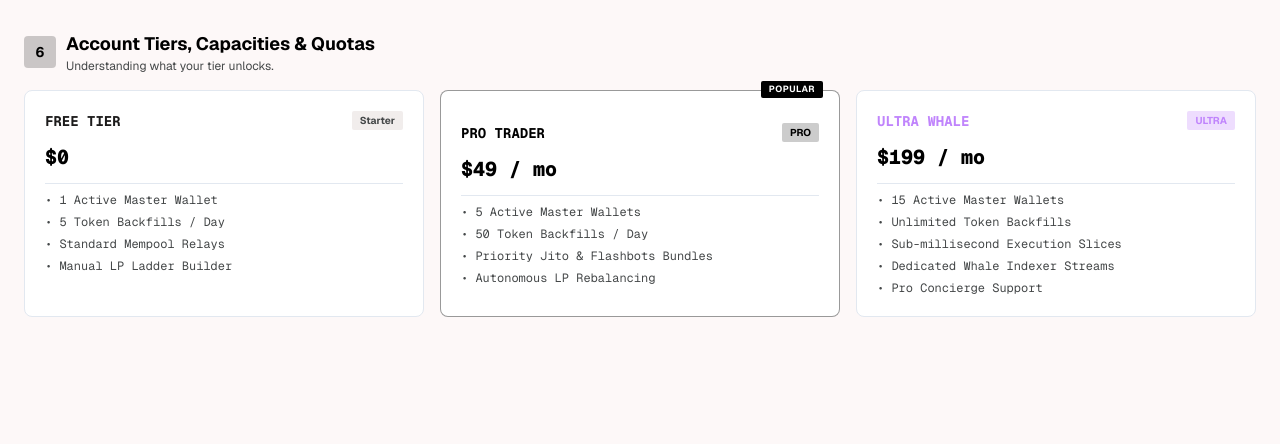
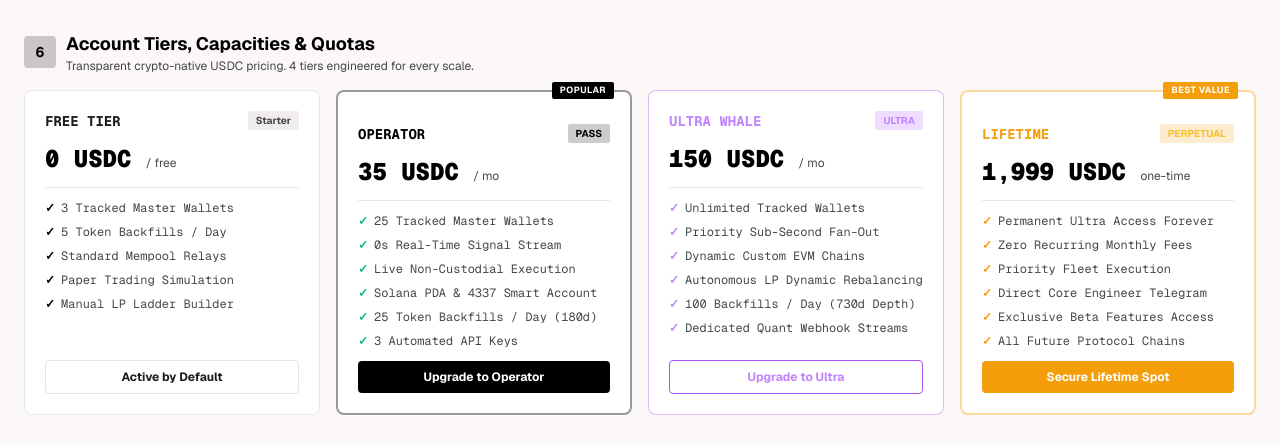
Before and after one commit to xamie01/SWAT, a Next.js app in the folder apps/web/: page /learn in a window 1280 px wide. Shown: the part 2511-2955 px from the top of the page. Before the commit the page ends 2860 px from the top, so only its background shows below. Built offline with nearby package versions, Linux system fonts and the light colour scheme; no server answers.

Commit message:
fix(web): align Learn billing tiers to 0, 35, 150, 1999 USDC and fix LP dashboard logo

```diff
--- a/apps/web/app/learn/page.tsx
+++ b/apps/web/app/learn/page.tsx
@@ -127,10 +127,10 @@ const TROUBLESHOOTING_GUIDES: FaqItem[] = [
       'Attempting to track or mirror a new master returns HTTP 403 / Quota Exceeded.',
     ],
     rootCause:
-      'Your account tier limits the number of concurrent active master wallets you can mirror (Free: 1 master, Pro: 5 masters, Ultra: 15 masters).',
+      'Your account tier limits the number of concurrent active master wallets you can mirror (Free: 3 masters, Operator: 25 masters, Ultra / Lifetime: Unlimited masters).',
     resolution: [
       'Go to "Dashboard" (/dashboard) and remove/unsubscribe from an underperforming master wallet to free up a subscription slot.',
-      'Or upgrade to Pro or Ultra tier on the "Billing" page (/billing) for expanded master tracking slots and priority mempool bundles.',
+      'Or upgrade to Operator (35 USDC/mo), Ultra (150 USDC/mo), or Lifetime (1,999 USDC) on the "Billing" page (/billing) for expanded master tracking slots and sub-second mempool priority.',
     ],
     actionLink: { href: '/billing', label: 'Upgrade Tier Limits' },
   },
@@ -205,7 +205,7 @@ const TROUBLESHOOTING_GUIDES: FaqItem[] = [
     rootCause:
       'You navigated to an internal operator route (/workspace, /wallets, /signals) designed exclusively for backend cluster operators.',
     resolution: [
-      'All retail, Pro, and Ultra features live under /dashboard, /positions, /lp/discover, /lp/copy, /lp/builder, /lp/positions, /vault, /settings, and /billing.',
+      'All retail, Operator, Ultra, and Lifetime features live under /dashboard, /positions, /lp/discover, /lp/copy, /lp/builder, /lp/positions, /vault, /settings, and /billing.',
       'You do NOT need the operator console: full automated trading, LP ladders, and wallet mirroring operate non-custodially from your Dashboard.',
       'If you need operator access for cluster diagnostics, log in with an administrator role account.',
     ],
@@ -639,62 +639,131 @@ export default function LearnPage() {
                   Account Tiers, Capacities & Quotas
                 </h2>
                 <p className="text-xs text-on-surface-variant">
-                  Understanding what your tier unlocks.
+                  Transparent crypto-native USDC pricing. 4 tiers engineered for every scale.
                 </p>
               </div>
             </div>
 
-            <div className="grid grid-cols-1 md:grid-cols-3 gap-4">
-              <div className="bg-surface-container-lowest border border-border-subtle rounded-xl p-5 space-y-3">
+            <div className="grid grid-cols-1 sm:grid-cols-2 lg:grid-cols-4 gap-4">
+              {/* Free Tier - 0 USDC */}
+              <div className="bg-surface-container-lowest border border-border-subtle rounded-xl p-5 space-y-3 flex flex-col justify-between">
+                <div className="space-y-3">
                   <div className="flex items-center justify-between">
                     <h3 className="text-sm font-bold text-on-surface uppercase font-mono">Free Tier</h3>
                     <span className="px-2 py-0.5 rounded text-[10px] font-bold bg-surface-container text-on-surface-variant">
                       Starter
                     </span>
                   </div>
-                <div className="text-xl font-extrabold text-primary font-mono">$0</div>
-                <ul className="text-xs text-on-surface-variant space-y-1.5 font-mono pt-2 border-t border-border-subtle">
-                  <li>• 1 Active Master Wallet</li>
-                  <li>• 5 Token Backfills / Day</li>
-                  <li>• Standard Mempool Relays</li>
-                  <li>• Manual LP Ladder Builder</li>
+                  <div className="text-2xl font-black text-primary font-mono">
+                    0 USDC <span className="text-xs font-normal text-on-surface-variant font-sans">/ free</span>
+                  </div>
+                  <ul className="text-xs text-on-surface-variant space-y-2 font-mono pt-3 border-t border-border-subtle">
+                    <li className="flex items-start gap-1.5"><span className="text-primary font-bold">✓</span> 3 Tracked Master Wallets</li>
+                    <li className="flex items-start gap-1.5"><span className="text-primary font-bold">✓</span> 5 Token Backfills / Day</li>
+                    <li className="flex items-start gap-1.5"><span className="text-primary font-bold">✓</span> Standard Mempool Relays</li>
+                    <li className="flex items-start gap-1.5"><span className="text-primary font-bold">✓</span> Paper Trading Simulation</li>
+                    <li className="flex items-start gap-1.5"><span className="text-primary font-bold">✓</span> Manual LP Ladder Builder</li>
                   </ul>
                 </div>
+                <Link
+                  href="/dashboard"
+                  className="w-full block py-2 text-center text-xs font-bold border border-border-subtle rounded-lg hover:bg-surface-container transition-colors"
+                >
+                  Active by Default
+                </Link>
+              </div>
 
-              <div className="bg-surface-container-lowest border border-primary/40 rounded-xl p-5 space-y-3 relative shadow-xs">
+              {/* Operator Pass - 35 USDC */}
+              <div className="bg-surface-container-lowest border-2 border-primary/40 rounded-xl p-5 space-y-3 relative shadow-xs flex flex-col justify-between">
                 <span className="absolute -top-2.5 right-4 px-2 py-0.5 rounded bg-primary text-white text-[9px] font-bold uppercase tracking-wider">
                   Popular
                 </span>
+                <div className="space-y-3">
                   <div className="flex items-center justify-between">
-                  <h3 className="text-sm font-bold text-primary uppercase font-mono">Pro Trader</h3>
+                    <h3 className="text-sm font-bold text-primary uppercase font-mono">Operator</h3>
                     <span className="px-2 py-0.5 rounded text-[10px] font-bold bg-primary/20 text-primary">
-                    PRO
+                      PASS
                     </span>
                   </div>
-                <div className="text-xl font-extrabold text-primary font-mono">$49 / mo</div>
-                <ul className="text-xs text-on-surface-variant space-y-1.5 font-mono pt-2 border-t border-border-subtle">
-                  <li>• 5 Active Master Wallets</li>
-                  <li>• 50 Token Backfills / Day</li>
-                  <li>• Priority Jito & Flashbots Bundles</li>
-                  <li>• Autonomous LP Rebalancing</li>
+                  <div className="text-2xl font-black text-primary font-mono">
+                    35 USDC <span className="text-xs font-normal text-on-surface-variant font-sans">/ mo</span>
+                  </div>
+                  <ul className="text-xs text-on-surface-variant space-y-2 font-mono pt-3 border-t border-border-subtle">
+                    <li className="flex items-start gap-1.5"><span className="text-emerald-500 font-bold">✓</span> 25 Tracked Master Wallets</li>
+                    <li className="flex items-start gap-1.5"><span className="text-emerald-500 font-bold">✓</span> 0s Real-Time Signal Stream</li>
+                    <li className="flex items-start gap-1.5"><span className="text-emerald-500 font-bold">✓</span> Live Non-Custodial Execution</li>
+                    <li className="flex items-start gap-1.5"><span className="text-emerald-500 font-bold">✓</span> Solana PDA & 4337 Smart Account</li>
+                    <li className="flex items-start gap-1.5"><span className="text-emerald-500 font-bold">✓</span> 25 Token Backfills / Day (180d)</li>
+                    <li className="flex items-start gap-1.5"><span className="text-emerald-500 font-bold">✓</span> 3 Automated API Keys</li>
                   </ul>
                 </div>
+                <Link
+                  href="/billing?selected=operator"
+                  className="w-full block py-2 text-center text-xs font-bold bg-primary text-on-primary rounded-lg hover:opacity-90 transition-opacity"
+                >
+                  Upgrade to Operator
+                </Link>
+              </div>
 
-              <div className="bg-surface-container-lowest border border-border-subtle rounded-xl p-5 space-y-3">
+              {/* Ultra Whale - 150 USDC */}
+              <div className="bg-surface-container-lowest border border-purple-500/40 rounded-xl p-5 space-y-3 flex flex-col justify-between">
+                <div className="space-y-3">
                   <div className="flex items-center justify-between">
                     <h3 className="text-sm font-bold text-purple-400 uppercase font-mono">Ultra Whale</h3>
                     <span className="px-2 py-0.5 rounded text-[10px] font-bold bg-purple-500/20 text-purple-400">
                       ULTRA
                     </span>
                   </div>
-                <div className="text-xl font-extrabold text-primary font-mono">$199 / mo</div>
-                <ul className="text-xs text-on-surface-variant space-y-1.5 font-mono pt-2 border-t border-border-subtle">
-                  <li>• 15 Active Master Wallets</li>
-                  <li>• Unlimited Token Backfills</li>
-                  <li>• Sub-millisecond Execution Slices</li>
-                  <li>• Dedicated Whale Indexer Streams</li>
-                  <li>• Pro Concierge Support</li>
+                  <div className="text-2xl font-black text-primary font-mono">
+                    150 USDC <span className="text-xs font-normal text-on-surface-variant font-sans">/ mo</span>
+                  </div>
+                  <ul className="text-xs text-on-surface-variant space-y-2 font-mono pt-3 border-t border-border-subtle">
+                    <li className="flex items-start gap-1.5"><span className="text-purple-400 font-bold">✓</span> Unlimited Tracked Wallets</li>
+                    <li className="flex items-start gap-1.5"><span className="text-purple-400 font-bold">✓</span> Priority Sub-Second Fan-Out</li>
+                    <li className="flex items-start gap-1.5"><span className="text-purple-400 font-bold">✓</span> Dynamic Custom EVM Chains</li>
+                    <li className="flex items-start gap-1.5"><span className="text-purple-400 font-bold">✓</span> Autonomous LP Dynamic Rebalancing</li>
+                    <li className="flex items-start gap-1.5"><span className="text-purple-400 font-bold">✓</span> 100 Backfills / Day (730d Depth)</li>
+                    <li className="flex items-start gap-1.5"><span className="text-purple-400 font-bold">✓</span> Dedicated Quant Webhook Streams</li>
                   </ul>
+                </div>
+                <Link
+                  href="/billing?selected=ultra"
+                  className="w-full block py-2 text-center text-xs font-bold border border-purple-500 text-purple-400 hover:bg-purple-500 hover:text-white rounded-lg transition-colors"
+                >
+                  Upgrade to Ultra
+                </Link>
+              </div>
+
+              {/* Lifetime Pass - 1999 USDC */}
+              <div className="bg-surface-container-lowest border-2 border-amber-500/40 rounded-xl p-5 space-y-3 relative shadow-xs flex flex-col justify-between">
+                <span className="absolute -top-2.5 right-4 px-2 py-0.5 rounded bg-amber-500 text-white text-[9px] font-bold uppercase tracking-wider">
+                  Best Value
+                </span>
+                <div className="space-y-3">
+                  <div className="flex items-center justify-between">
+                    <h3 className="text-sm font-bold text-amber-500 uppercase font-mono">Lifetime</h3>
+                    <span className="px-2 py-0.5 rounded text-[10px] font-bold bg-amber-500/20 text-amber-400">
+                      PERPETUAL
+                    </span>
+                  </div>
+                  <div className="text-2xl font-black text-primary font-mono">
+                    1,999 USDC <span className="text-xs font-normal text-on-surface-variant font-sans">one-time</span>
+                  </div>
+                  <ul className="text-xs text-on-surface-variant space-y-2 font-mono pt-3 border-t border-border-subtle">
+                    <li className="flex items-start gap-1.5"><span className="text-amber-500 font-bold">✓</span> Permanent Ultra Access Forever</li>
+                    <li className="flex items-start gap-1.5"><span className="text-amber-500 font-bold">✓</span> Zero Recurring Monthly Fees</li>
+                    <li className="flex items-start gap-1.5"><span className="text-amber-500 font-bold">✓</span> Priority Fleet Execution</li>
+                    <li className="flex items-start gap-1.5"><span className="text-amber-500 font-bold">✓</span> Direct Core Engineer Telegram</li>
+                    <li className="flex items-start gap-1.5"><span className="text-amber-500 font-bold">✓</span> Exclusive Beta Features Access</li>
+                    <li className="flex items-start gap-1.5"><span className="text-amber-500 font-bold">✓</span> All Future Protocol Chains</li>
+                  </ul>
+                </div>
+                <Link
+                  href="/billing?selected=lifetime"
+                  className="w-full block py-2 text-center text-xs font-bold bg-amber-500 text-white rounded-lg hover:opacity-90 transition-opacity"
+                >
+                  Secure Lifetime Spot
+                </Link>
               </div>
             </div>
           </section>
--- a/apps/web/app/lp/layout.tsx
+++ b/apps/web/app/lp/layout.tsx
@@ -2,6 +2,7 @@
 
 import Link from 'next/link';
 import { usePathname } from 'next/navigation';
+import { WakeLogo } from '../../components/WakeLogo.js';
 
 export default function LpLayout({ children }: { children: React.ReactNode }) {
   const pathname = usePathname();
@@ -19,12 +20,8 @@ export default function LpLayout({ children }: { children: React.ReactNode }) {
       {/* Top Navigation Bar */}
       <header className="h-14 sm:h-16 border-b border-outline-variant bg-surface px-3 sm:px-6 md:px-12 flex items-center justify-between z-50 sticky top-0 shadow-xs">
         <div className="flex items-center gap-2.5 sm:gap-4 md:gap-6">
-          <Link href="/" className="flex items-center gap-2 sm:gap-3 hover:opacity-85 transition-opacity">
-            <img
-              alt="WAKE Logo"
-              className="w-6 h-6 sm:w-7 sm:h-7 object-contain"
-              src="https://lh3.googleusercontent.com/aida/AP1WRLtbiJamaZZC7KwG5HAC1bnTyrrpCooabzkx-afw4Hp3qnVeDYAxIj9CLKbXPMe92O_IlprpgSWFQtrJZtapEqhgnCmjmkhv1LuJYEAbn2qfgPjlfX3MnBwrz-NwtXz4Z-EEAR3Se7g1jQv9ih8wMXyH5w_5ItNZkzn3ToFuhTgeAt6kCATuziBpGQsuYGlz4yx3GgwHDVkghvJpYolBYA_-A1cOUIGqWivShnnDEsXeOA5JXcwqWUD4se4"
-            />
+          <Link href="/dashboard" className="flex items-center gap-2 sm:gap-3 hover:opacity-85 transition-opacity">
+            <WakeLogo size="sm" showText={false} />
             <span className="font-bold text-base sm:text-lg text-primary leading-none">WAKE</span>
           </Link>
 
```
Lines whose indentation alone changed are shown as unchanged.
